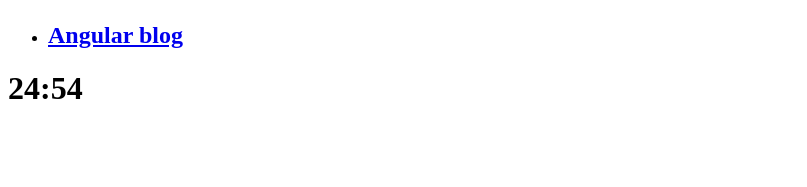
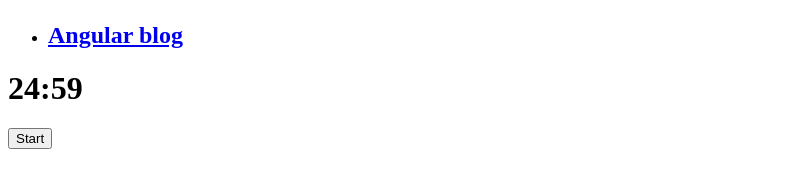
Before and after one commit to dimoskag/Microsoft-Virtual-Academy, an Angular app in the folder Angular/Pomodoro-Timer/PomodoroTimer/: page / in a window 1280 px wide. Shown: the part 523-710 px from the top of the page, without its empty margins (0-807 px from the left). Built offline with nearby package versions, Linux system fonts and the light colour scheme.

Commit message:
Added start/resume button

```diff
--- a/Angular/Pomodoro-Timer/PomodoroTimer/src/app/pomodoro-timer/pomodoro-timer.component.html
+++ b/Angular/Pomodoro-Timer/PomodoroTimer/src/app/pomodoro-timer/pomodoro-timer.component.html
@@ -1,3 +1,8 @@
 <h1>
   {{minutes}}:{{seconds}}
 </h1>
+<p>
+  <button (click) = "togglePause()">
+    {{buttonLabel}}
+  </button>
+</p>
--- a/Angular/Pomodoro-Timer/PomodoroTimer/src/app/pomodoro-timer/pomodoro-timer.component.ts
+++ b/Angular/Pomodoro-Timer/PomodoroTimer/src/app/pomodoro-timer/pomodoro-timer.component.ts
@@ -9,6 +9,8 @@
 
   minutes: number;
   seconds: number;
+  isPaused: boolean;
+  buttonLabel: string;
 
   constructor() {
     this.resetPomodoro();
@@ -16,17 +18,30 @@
   }
 
   tick():void {
-    if(--this.seconds < 0) {
-      this.seconds = 59;
-      if (--this.minutes < 0){
-        this.resetPomodoro();
+    if(!this.isPaused) {
+      this.buttonLabel = 'Pause';
+      if(--this.seconds < 0) {
+        this.seconds = 59;
+        if (--this.minutes < 0){
+          this.resetPomodoro();
+        }
       }
+    }
+  }
+
+  togglePause(): void {
+    this.isPaused = !this.isPaused;
+    // if countdown has started
+    if (this.minutes < 24 || this.seconds < 59) {
+      this.buttonLabel = this.isPaused ? 'Resume' : 'Pause'
     }
   }
 
   resetPomodoro(): void {
     this.minutes = 24;
     this.seconds = 59;
+    this.buttonLabel = 'Start';
+    this.togglePause();
   }
 
   ngOnInit() {
```
